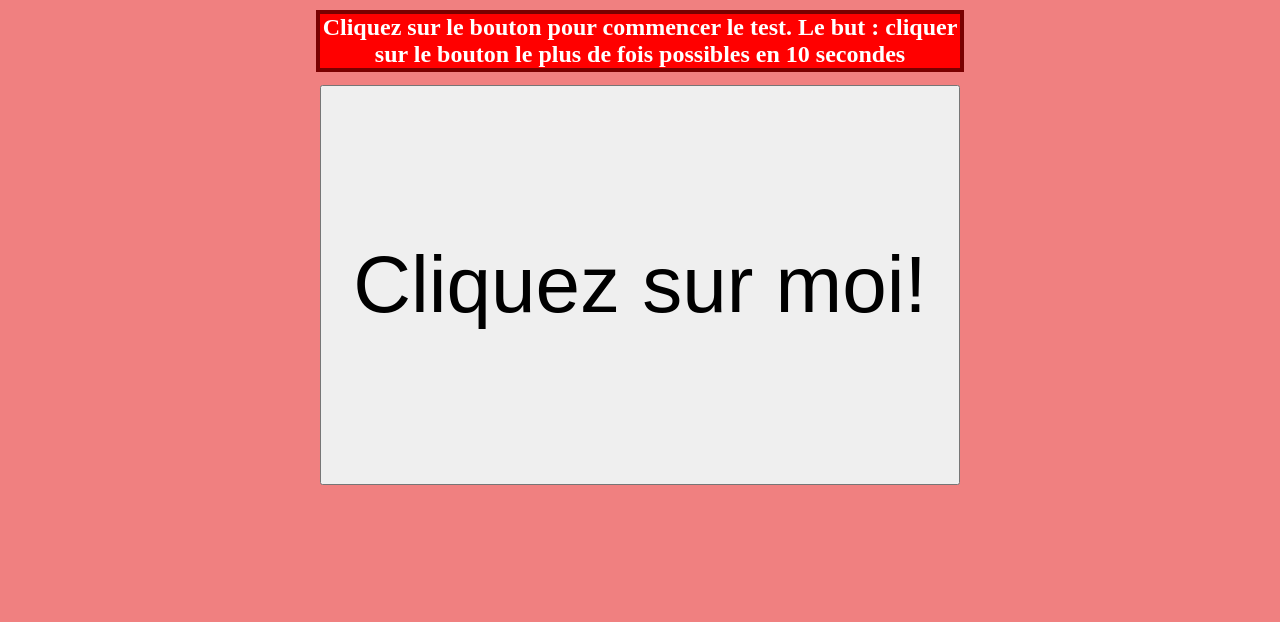
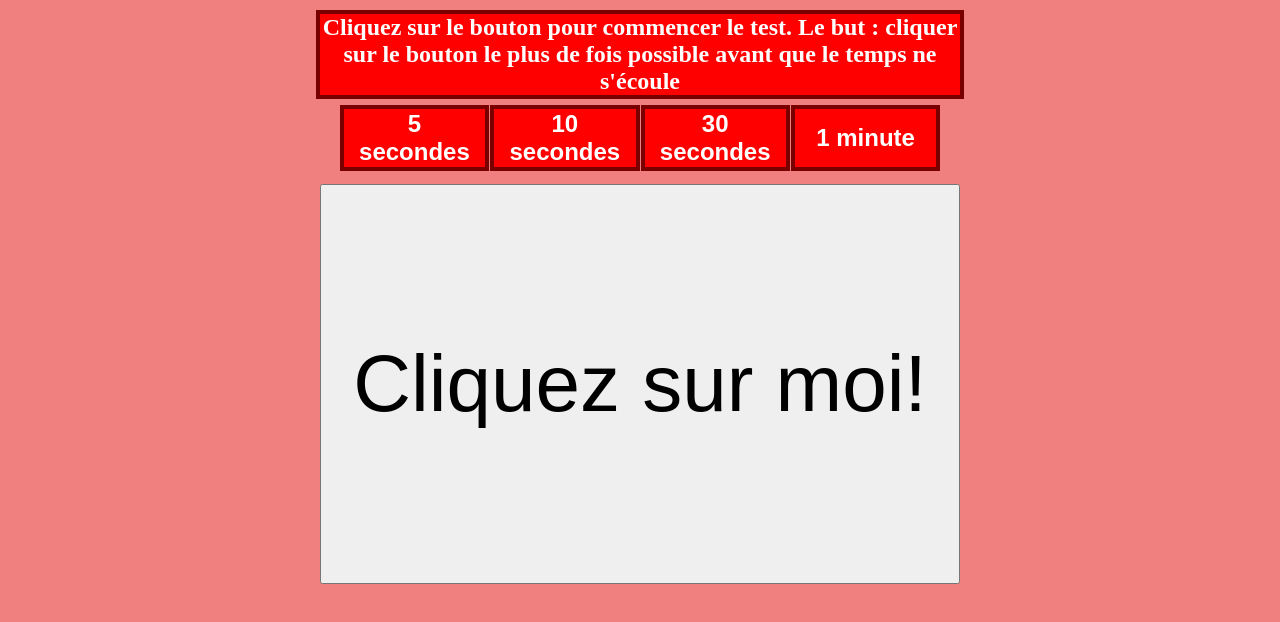
Before and after one commit to LucBlocker01/Test-CPS, a plain HTML site: page index.html in a window 1280 px wide. Shown: the part 58-680 px from the top of the page. Drawn offline with Linux system fonts and the light colour scheme.

Commit message:
add buttons to select the amount of time

```diff
--- a/index.html
+++ b/index.html
@@ -6,7 +6,13 @@
     </head>
     <body>
         <div class="header">Test Clic Par Seconde</div>
-        <div class="instructions">Cliquez sur le bouton pour commencer le test. Le but : cliquer sur le bouton le plus de fois possibles en 10 secondes</div>
+        <div class="instructions">Cliquez sur le bouton pour commencer le test. Le but : cliquer sur le bouton le plus de fois possible avant que le temps ne s'écoule</div>
+        <div class="buttonsList">
+            <button class="5s noleft">5 secondes</button>
+            <button class="10s">10 secondes</button>
+            <button class="30s">30 secondes</button>
+            <button class="1m">1 minute</button>
+        </div>
         <button class="cps">Cliquez sur moi!</button>
     </body>
     <script src="script.js"></script>
--- a/script.js
+++ b/script.js
@@ -2,9 +2,9 @@ let timer = 0;
 let clics = 0;
 let cps = 0;
 
-const button = document.querySelector("button")
+const button = document.querySelector(".cps")
 
-document.querySelector("button").addEventListener("click", () => {
+button.addEventListener("click", () => {
   if (button.innerHTML === "Cliquez sur moi!") {
     timer = 10;
     document.getElementById("message").classList.remove("hide")
--- a/style.css
+++ b/style.css
@@ -25,7 +25,12 @@ body {
     font-weight: bolder;
 }
 
-.instructions, #message {
+.buttonsList {
+    display: flex;
+    justify-content: center;
+}
+
+.instructions, #message, .buttonsList>button {
     background-color : red;
     border : solid rgb(122, 0, 0) 4px;
     text-align: center;
@@ -43,6 +48,10 @@ body {
     font-size: 500%;
 }
 
+button:not(.noleft):not(.cps) {
+    margin-left: 1px;
+}
+
 .hide {
     display: none;
 }
```
